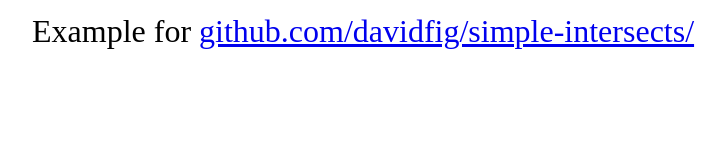
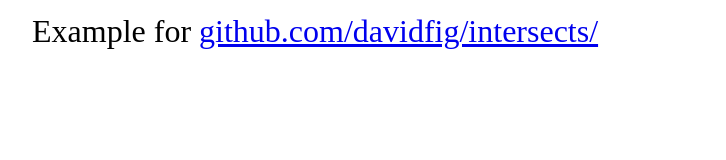
Before and after one commit to davidfig/intersects, a website with bundled scripts: page docs/index.html in a window 1280 px wide. Shown: the whole page, without its empty margins (160-886 px from the left). Built offline with nearby package versions, Linux system fonts and the light colour scheme.

Commit message:
fixed name in demo

```diff
--- a/docs/index.html
+++ b/docs/index.html
@@ -30,6 +30,6 @@
 </head>
 <body>
     <script src="index.js"></script>
-    <div class="title">Example for <a href="https://github.com/davidfig/simple-intersect/">github.com/davidfig/simple-intersects/</a></div>
+    <div class="title">Example for <a href="https://github.com/davidfig/intersects/">github.com/davidfig/intersects/</a></div>
     <pre><code class="javascript" id="code"></code></pre>
 </body>
```
